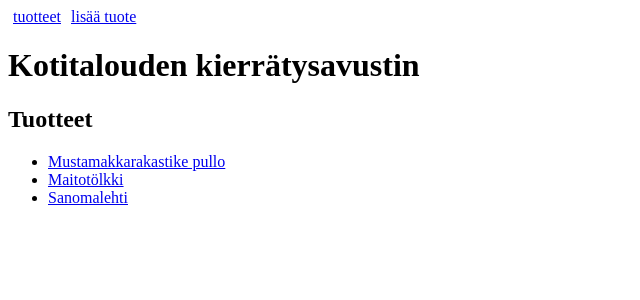
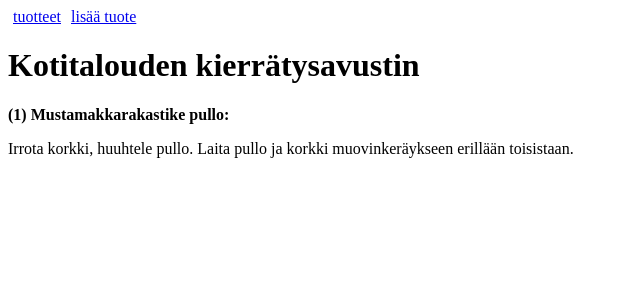
Before and after one commit to ohtuprojekti-Kierratysavustin/Kierratysavustin, a React (Create React App) app in the folder client/: page /kierratysavustin/products/1 in a window 1280 px wide. Shown: the top 300 px of the page, without its empty margins (0-640 px from the left). Built offline with nearby package versions, Linux system fonts and the light colour scheme.

Commit message:
polkujen säätämistä

```diff
--- a/client/src/App.js
+++ b/client/src/App.js
@@ -20,20 +20,20 @@ const App = (props) => {
   return (
     <Router>
       <div>
-        <Link style={padding} to="/">tuotteet</Link>
-        <Link style={padding} to="/new">lisää tuote</Link>
+        <Link style={padding} to="/kierratysavustin">tuotteet</Link>
+        <Link style={padding} to="/kierratysavustin/new">lisää tuote</Link>
       </div>
 
       <h1>Kotitalouden kierrätysavustin</h1>
 
       <Switch>
-        <Route path="/products/:id">
+        <Route path="/kierratysavustin/products/:id">
           <Product products={products} />
         </Route>
-        <Route path="/new">
+        <Route path="/kierratysavustin/new">
           <ProductForm />
         </Route>
-        <Route path="/">
+        <Route path="/kierratysavustin">
           <ProductList products={products} />
         </Route>
       </Switch>
--- a/client/src/components/Product.js
+++ b/client/src/components/Product.js
@@ -7,7 +7,7 @@ import {
 const Product = (props) => {
   const id = useParams().id
   const { products } = props
-  const product = products[id]
+  const product = products[id - 1]
   //console.log(product)
   return (
     <div>
--- a/client/src/components/ProductList.js
+++ b/client/src/components/ProductList.js
@@ -13,7 +13,7 @@ const ProductList = (props) => {
       <ul>
         {products.map(product =>
           <li key={product.id}>
-            <Link to={`/products/${product.id}`}>{product.name}</Link>
+            <Link to={`/kierratysavustin/products/${product.id}`}>{product.name}</Link>
           </li>
         )}
       </ul>
```
Also changed, not shown: 1 other file (tests, documents, lock files or other folders).
